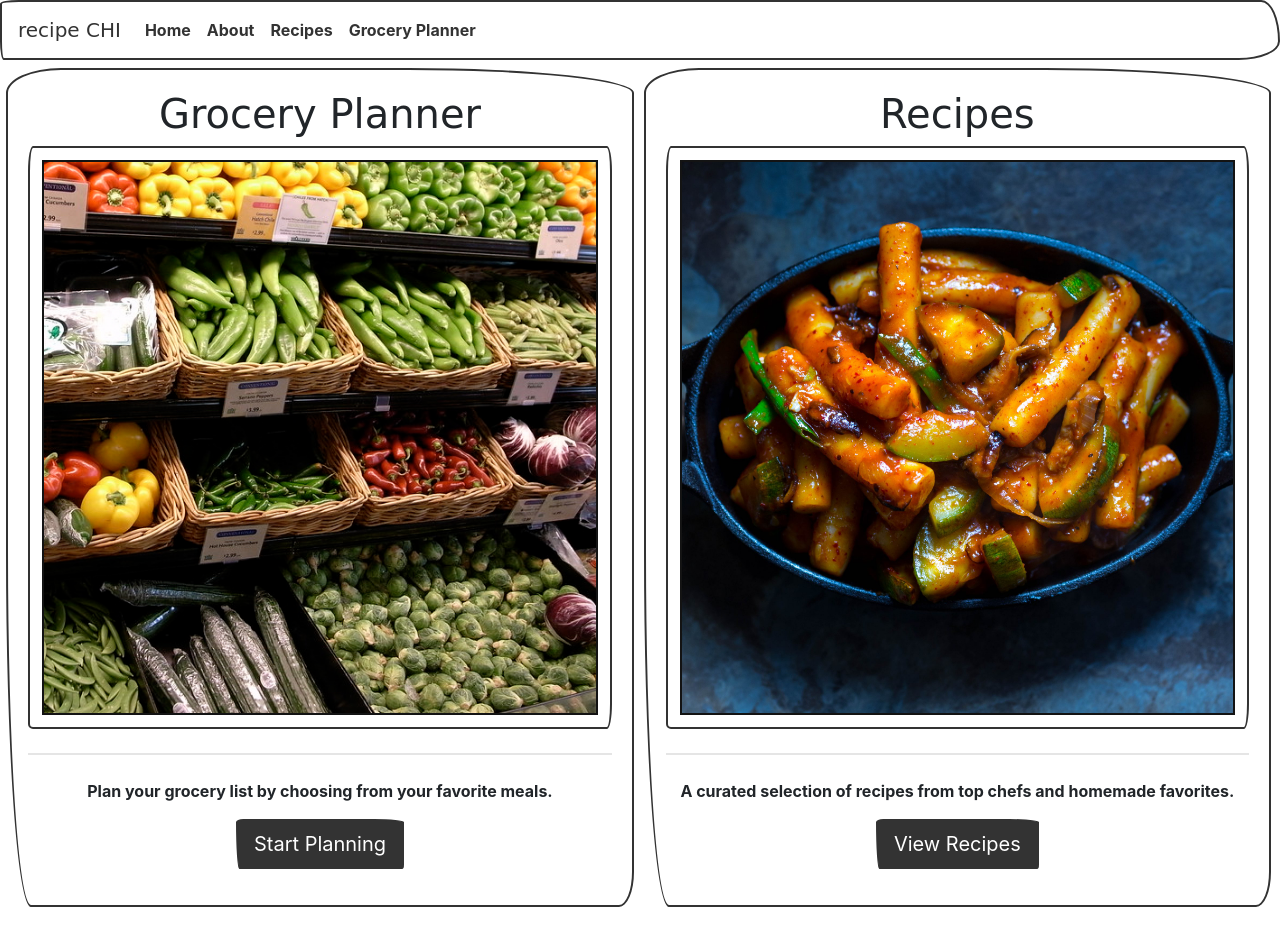
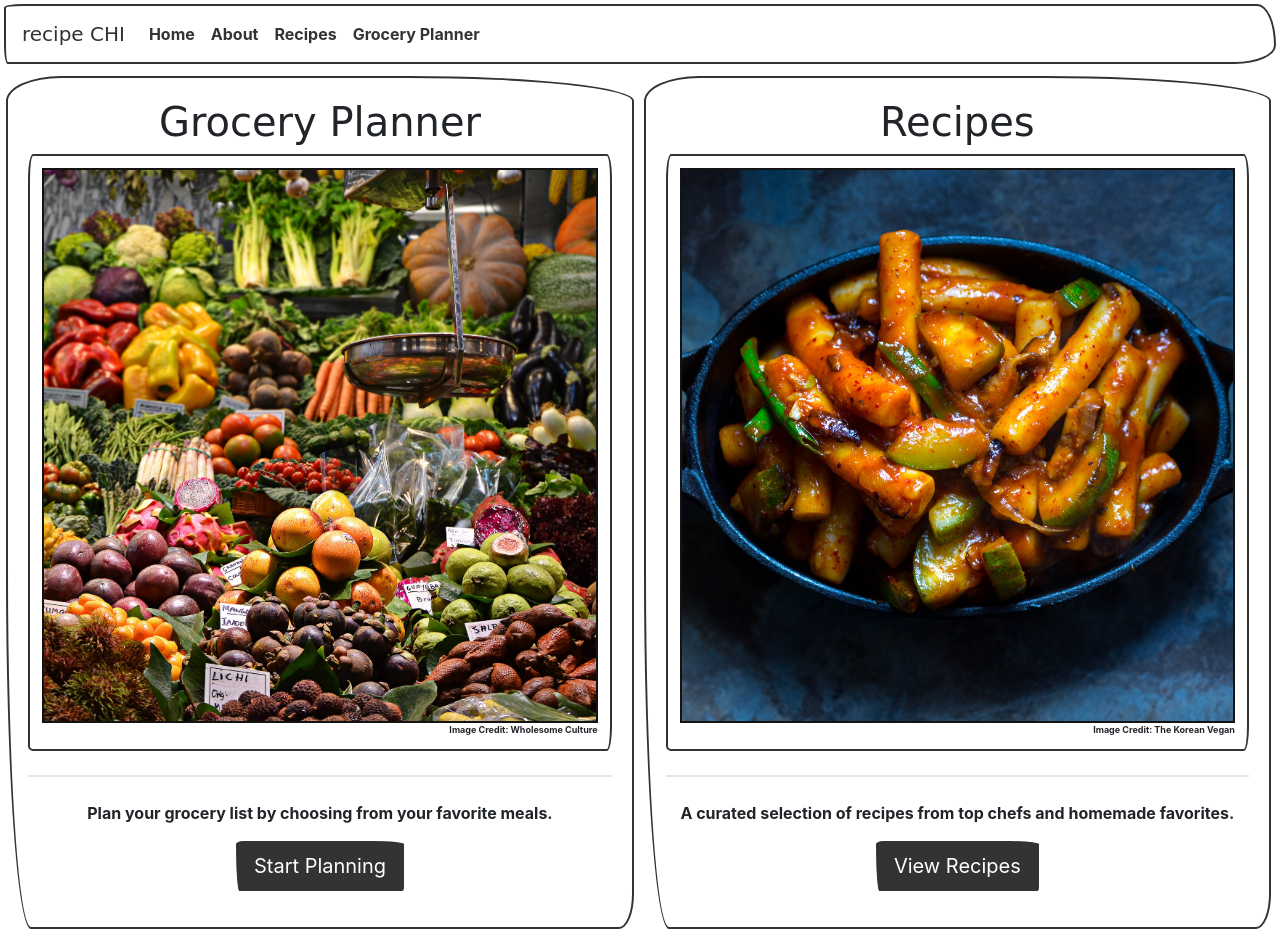
Before and after one commit to ganttArt/recipe-chi, a Django app: page / in a window 1280 px wide. Before the commit the page ends 907 px from the top, so only its background shows below. Run offline with Django 3.2, Linux system fonts and the light colour scheme; some libraries are stand-ins or nearby versions; some web fonts are replaced.

Commit message:
Replaced the grocery-planner image for the home page with an image that is large enough to resize nicely across all device sizes.

```diff
--- a/templates/base.html
+++ b/templates/base.html
@@ -5,6 +5,7 @@
         <meta charset="utf-8">
         <meta name="viewport" content="width=device-width, initial-scale=1, shrink-to-fit=no">
         <link rel="stylesheet" href="https://stackpath.bootstrapcdn.com/bootswatch/4.5.2/sketchy/bootstrap.min.css">
+        <link rel="stylesheet" href="{% static 'css/base.css' %}">
         {% block css %}{% endblock %}
         <title>Recipe Chi</title>
     </head>
--- a/templates/home.html
+++ b/templates/home.html
@@ -13,7 +13,7 @@
             <a href='planner'>
             <img class="image_in_card" src="{% static 'images/home_planner_produce.jpg' %}">
             </a>
-            <!-- <figcaption>Image Credit: Masahiro Ihara</figcaption> -->
+            <figcaption>Image Credit: Wholesome Culture</figcaption>
         </div>
     </div>
     <hr class="my-4">
@@ -30,7 +30,7 @@
             <a href='recipes'>
                 <img class="image_in_card" src="{% static 'images/home_recipies_tkv.jpg' %}">
             </a>
-            <!-- <figcaption>Image Credit: The Korean Vegan</figcaption> -->
+            <figcaption>Image Credit: The Korean Vegan</figcaption>
         </div>
     </div>
     <hr class="my-4">
@@ -39,23 +39,4 @@
         <a class="btn btn-primary btn-lg" href="recipes" role="button">View Recipes</a>
     </p>
 </div>
-
-<!-- <div class="jumbotron" id="recipes-container">
-    <h1>Recipes</h1>
-    <div class="card border-primary mb-3" id="card_for_image">
-        <div class="card-body">
-            <figure>
-                <a href='recipes'>
-                    <img class="image_in_card" src="{% static 'images/home_recipies_tkv.jpg' %}">
-                </a> -->
-                <!-- <figcaption>Image Credit: The Korean Vegan</figcaption> -->
-            <!-- </figure>
-        </div>
-    </div>
-    <hr class="my-4">
-    <p>A curated selection of recipes from top chefs and homemade favorites.</p>
-    <p class="lead">
-        <a class="btn btn-primary btn-lg" href="recipes" role="button">View Recipes</a>
-    </p>
-</div> -->
 {% endblock content %}
```
Also changed, not shown: groceries_app/static/images/home_planner_produce.jpg, groceries_app/static/images/produce_o.jpg (deleted).
